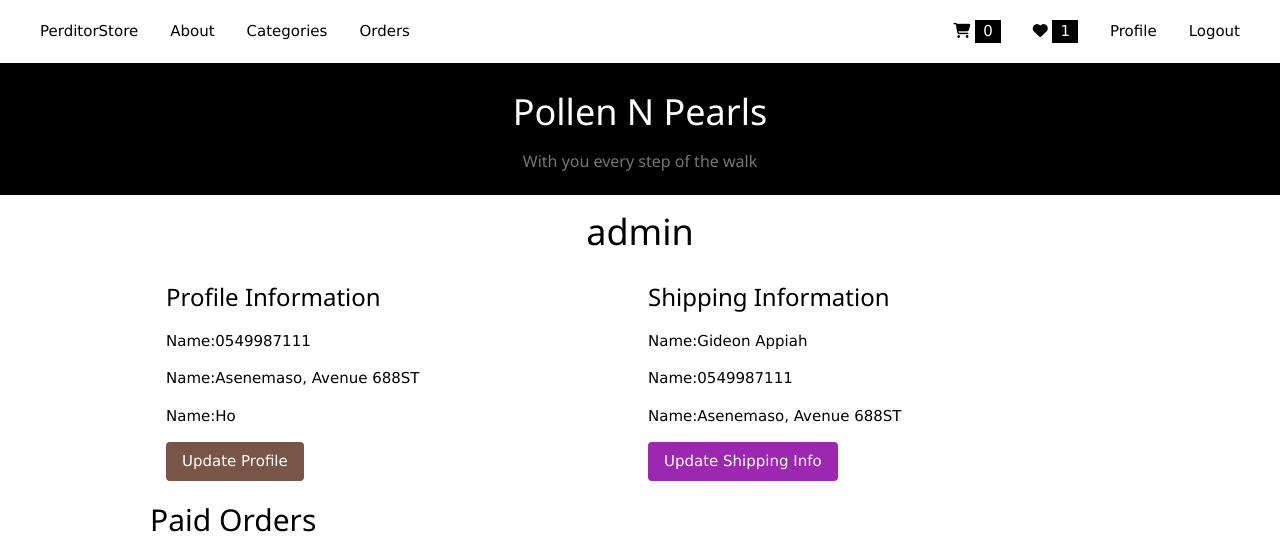
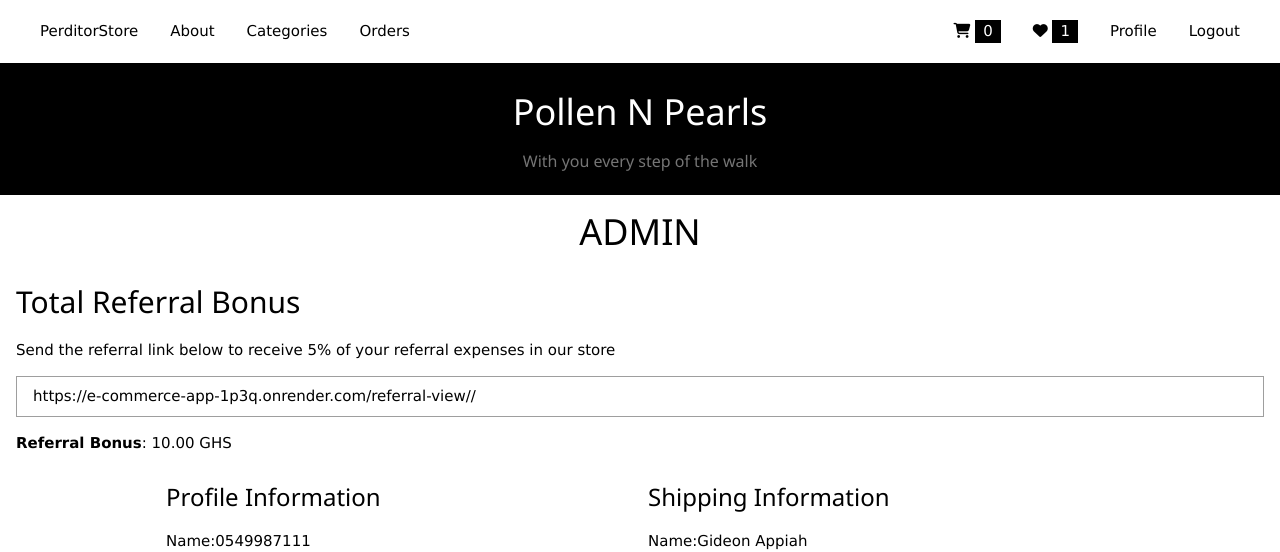
Before and after one commit to 1appiah/e-commerce-app, a Django app: page /update-profile/ in a window 1280 px wide. Shown: the top 552 px of the page. Run offline with Django 5.2, Linux system fonts and the light colour scheme; a user stored in the database is signed in; data comes from the database, SQL or seed files in the repository; tables that the repository leaves empty hold one stand-in row (values such as "Sample post"); some libraries are stand-ins or nearby versions.

Commit message:
user profile updated with referral link,total referral bonus

```diff
--- a/config/templates/store/update_user.html
+++ b/config/templates/store/update_user.html
@@ -7,7 +7,20 @@
     <h6 class="w3-text-grey">With you every step of the walk</h6>
 </header>
 <div class="w3-center">
-    <h1 class="w3-center">{{pro}}</h1>
+    <h1 class="w3-center">{{pro|upper}}</h1>
+</div>
+<div class="w3-container">
+    <h2>Total Referral Bonus</h2>
+    <p>Send the referral link below to receive 5% of your referral expenses in our store</p>
+    <p class="w3-border w3-border-grey w3-padding">
+        <a>https://e-commerce-app-1p3q.onrender.com/referral-view/{{request.user.profile.code}}/</a>
+    </p>
+    {% if discount.total_amount > 0 %}
+    <p><b>Referral Bonus</b>: {{discount.total_amount}} GHS</p>
+    {% else %}
+    <p>Let people register with your referral code to get 5% on their purchases here</p>
+    {% endif %}
+
 </div>
 <div class="w3-content">
     <div class="w3-row-padding">
--- a/store/views.py
+++ b/store/views.py
@@ -1,5 +1,5 @@
 from django.shortcuts import render,get_object_or_404,redirect
-from . models import Product,Category,Profile,WishList,Product_Reviews
+from . models import Product,Category,Profile,WishList,Product_Reviews,Discount
 from payment.models import ShippingAdrress,Order
 from payment.forms import shippingForm
 from django.contrib import messages
@@ -81,6 +81,7 @@
 
 ### updating the profile of users -
 def update_profile(request):
+    discount = Discount.objects.get(user_profile = request.user.profile)
     pro = Profile.objects.get(user=request.user)
     ship =  ShippingAdrress.objects.get(user__id=request.user.id)
     paid_orders = Order.objects.filter(user=request.user,is_verified = True).order_by('-date_ordered')
@@ -102,6 +103,7 @@
         'ship':ship,
         'paid_orders':paid_orders,
         'unpaid_orders':unpaid_orders,
+        'discount':discount,
     }
     return render(request,'store/update_user.html',context)
 
@@ -224,7 +226,7 @@
         pass
     print(request.session.get_expiry_age())
     if request.user.is_authenticated:
-        return render(request,'home')
+        return redirect('home')
     else:
         return redirect('home')
 
```
